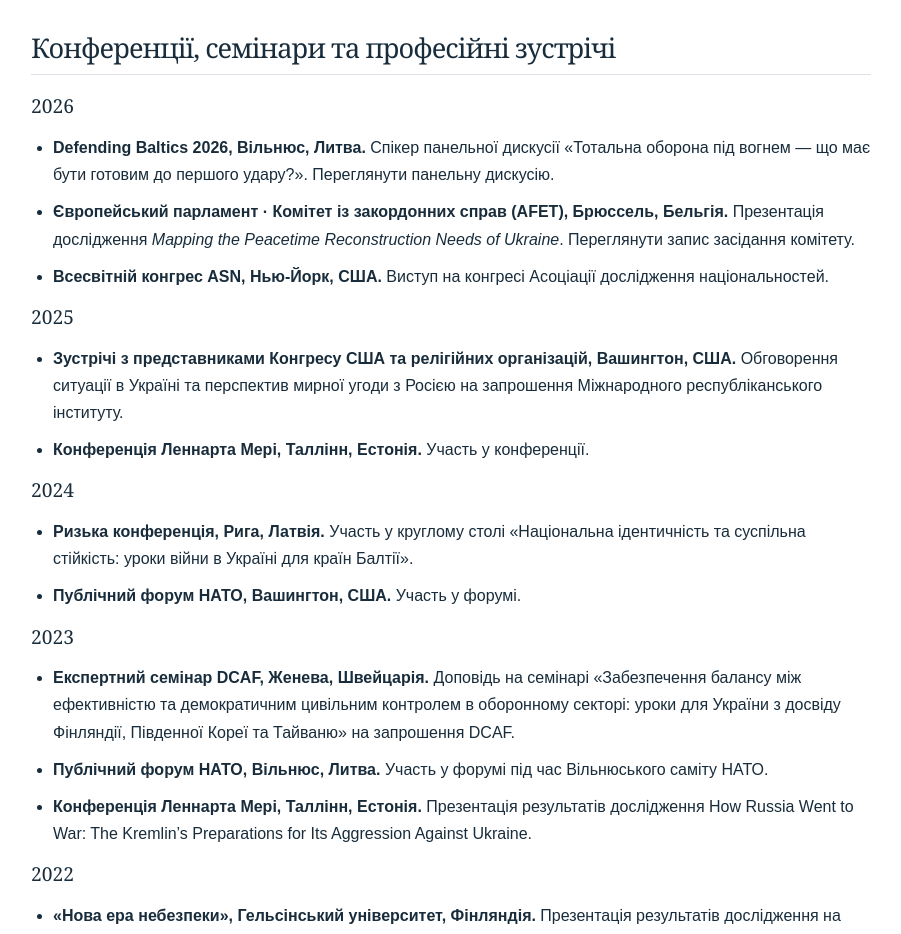
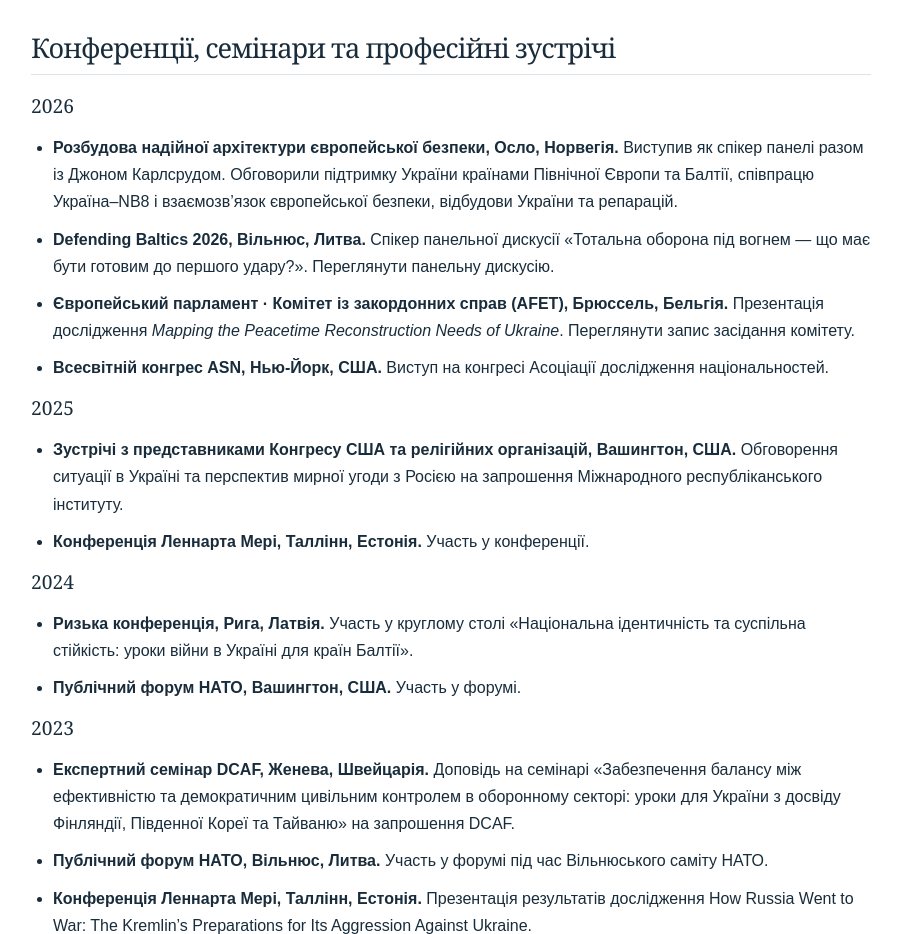
Before and after one commit to nikolay-baltics/nikolay-baltics.github.io, a plain HTML site: page uk/cv.html in a window 1280 px wide. Shown: the part 4000-4934 px from the top of the page, without its empty margins (189-1090 px from the left). Drawn offline with Linux system fonts and the light colour scheme.

Commit message:
Add Oslo panel with John Karlsrud to CV

```diff
--- a/uk/cv.html
+++ b/uk/cv.html
@@ -30,6 +30,7 @@
 <h2>Конференції, семінари та професійні зустрічі</h2>
 <h3>2026</h3>
 <ul>
+<li><strong>Розбудова надійної архітектури європейської безпеки, Осло, Норвегія.</strong> Виступив як спікер панелі разом із Джоном Карлсрудом. Обговорили підтримку України країнами Північної Європи та Балтії, співпрацю Україна–NB8 і взаємозв’язок європейської безпеки, відбудови України та репарацій.</li>
 <li><strong>Defending Baltics 2026, Вільнюс, Литва.</strong> Спікер панельної дискусії «Тотальна оборона під вогнем — що має бути готовим до першого удару?». <a href="https://youtu.be/OSr7ZfuZhS0?t=7414" target="_blank" rel="noopener noreferrer">Переглянути панельну дискусію</a>.</li>
 <li><strong>Європейський парламент · Комітет із закордонних справ (AFET), Брюссель, Бельгія.</strong> Презентація дослідження <em lang="en">Mapping the Peacetime Reconstruction Needs of Ukraine</em>. <a href="https://multimedia.europarl.europa.eu/en/webstreaming/committee-on-foreign-affairs-ordinary-meeting_20260624-1635-COMMITTEE-AFET" target="_blank" rel="noopener noreferrer">Переглянути запис засідання комітету</a>.</li>
 <li><strong>Всесвітній конгрес ASN, Нью-Йорк, США.</strong> Виступ на конгресі Асоціації дослідження національностей.</li>
```
